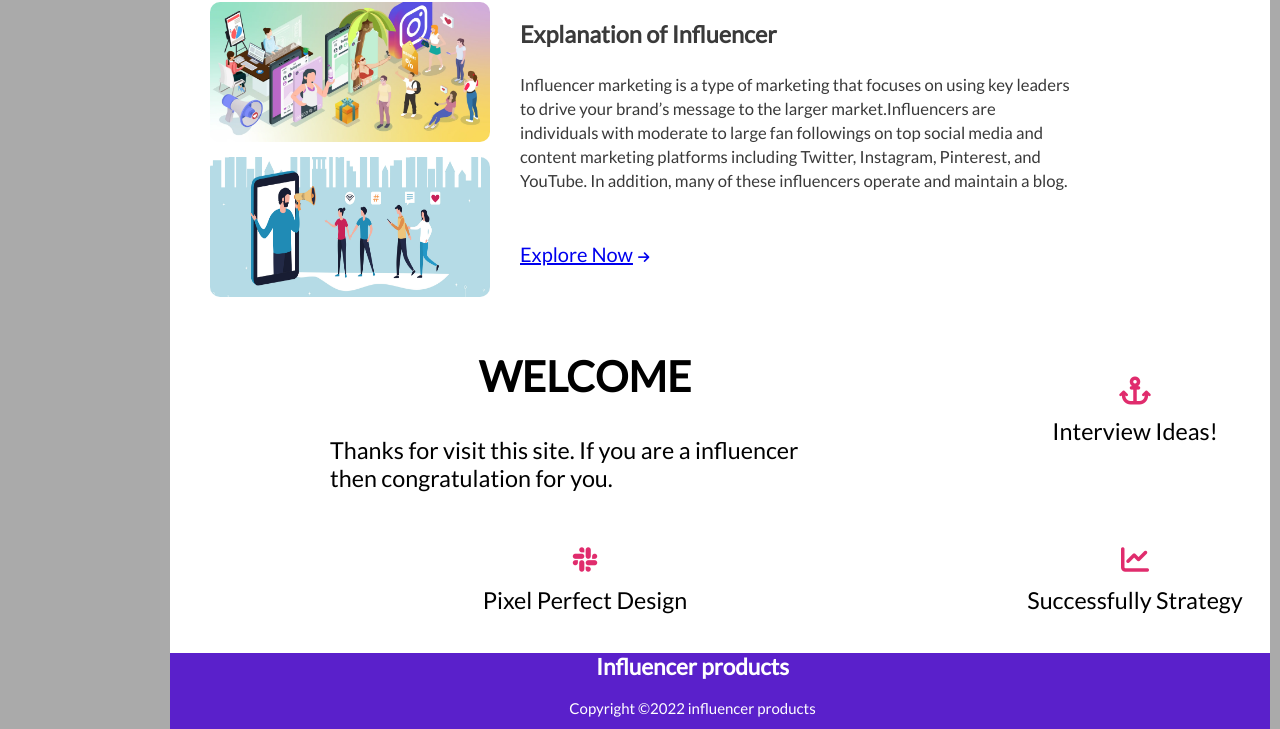
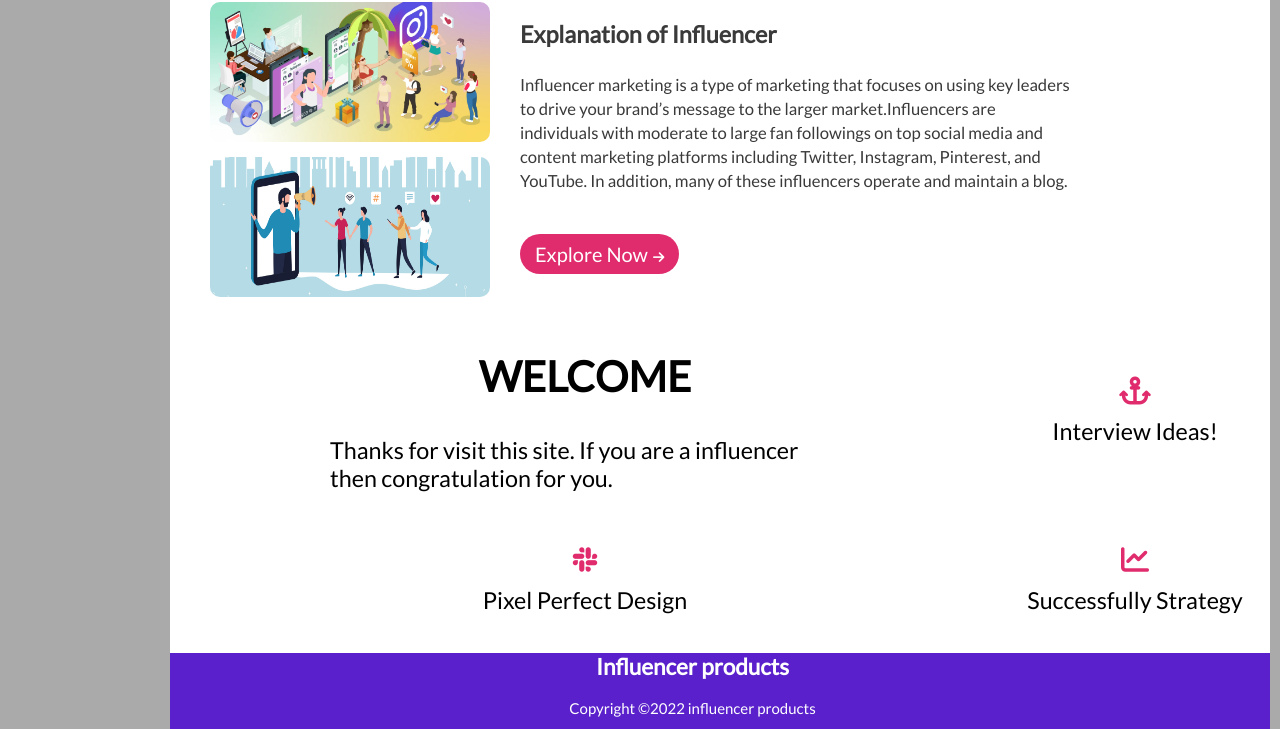
Before and after one commit to AkasHZamaN/influencer-gears, a plain HTML site: page index.html in a window 1280 px wide. Shown: the part 2489-3218 px from the top of the page. Drawn offline with Linux system fonts and the light colour scheme.

Commit message:
second commit

```diff
--- a/style.css
+++ b/style.css
@@ -221,7 +221,7 @@ hr{
     color: #3A3A3A;
     margin-left: 30px;
 }
-.influ-container .influ-detail small a{
+.influ-container .influ-detail p a{
     text-decoration: none;
     color: #FFFFFF;
     background-color: #E02C6D;
```
